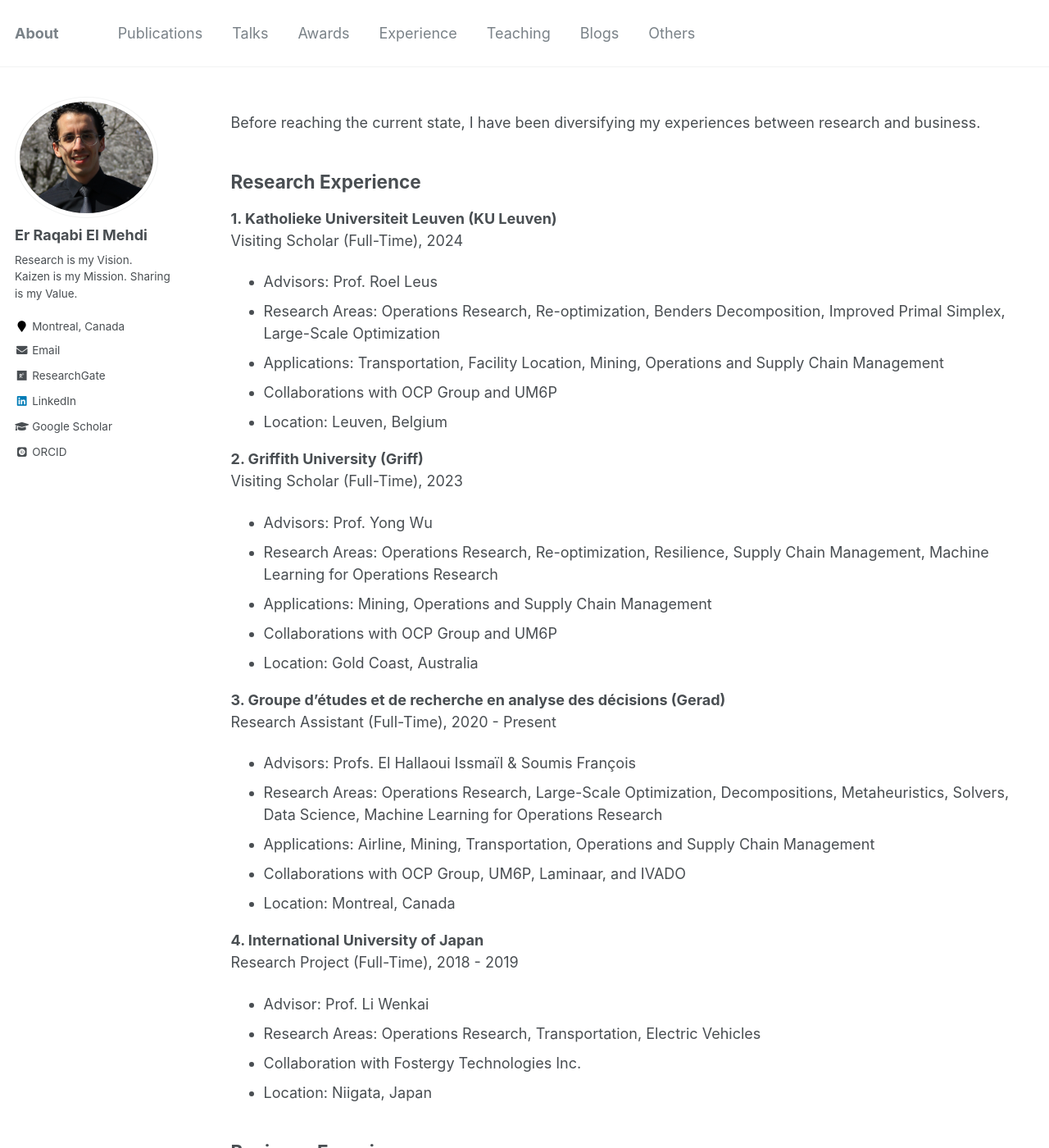
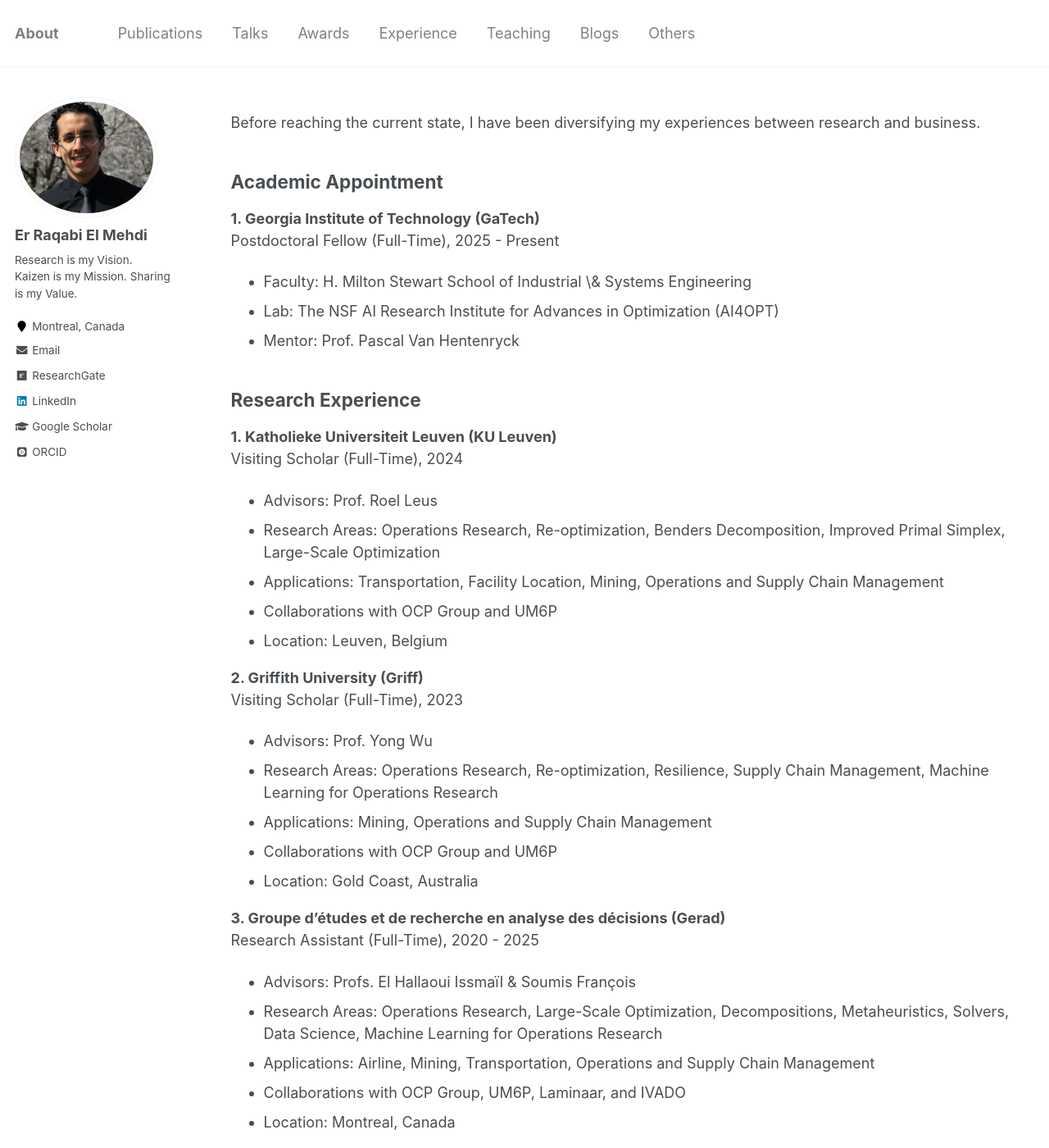
Before and after one commit to RqbMedi/rqbmedi.github.io, a Jekyll site: the page built from _pages/others.md, in a window 1280 px wide and 1400 px high. Shown: the whole window at 82% size. Built offline with Jekyll 4.4.1, drawn with Linux system fonts in a browser that asks for light colours; some web fonts are replaced.

Commit message:
Update others.md

```diff
--- a/_pages/others.md
+++ b/_pages/others.md
@@ -8,6 +8,15 @@ redirect_from:
 ---
 
 Before reaching the current state, I have been diversifying my experiences between research and business.
+
+
+Academic Appointment
+------
+**1. Georgia Institute of Technology (GaTech)**<br>
+Postdoctoral Fellow (Full-Time), 2025 - Present
+ - Faculty: H. Milton Stewart School of Industrial \& Systems Engineering
+ - Lab: The NSF AI Research Institute for Advances in Optimization (AI4OPT)
+ - Mentor: Prof. Pascal Van Hentenryck
 
 Research Experience
 ------
@@ -28,7 +37,7 @@ Visiting Scholar (Full-Time), 2023
  - Location: Gold Coast, Australia
 
 **3. Groupe d’études et de recherche en analyse des décisions (Gerad)**<br>
-Research Assistant (Full-Time), 2020 - Present
+Research Assistant (Full-Time), 2020 - 2025
  - Advisors: Profs. El Hallaoui Issmaïl & Soumis François
  - Research Areas: Operations Research, Large-Scale Optimization, Decompositions, Metaheuristics, Solvers, Data Science, Machine Learning for Operations Research
  - Applications: Airline, Mining, Transportation, Operations and Supply Chain Management
```
